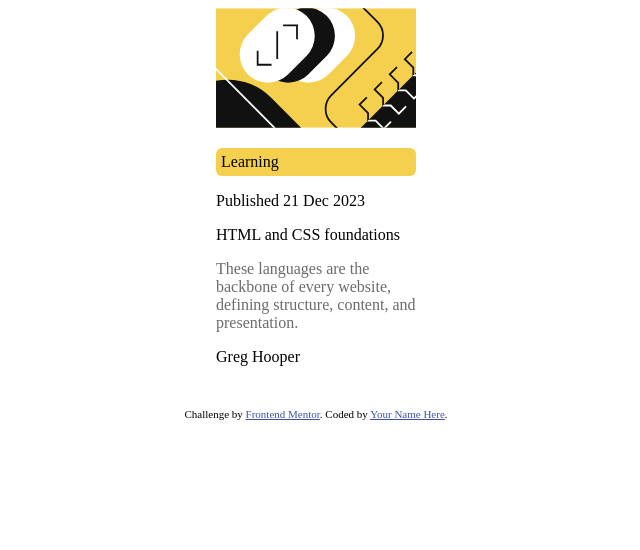
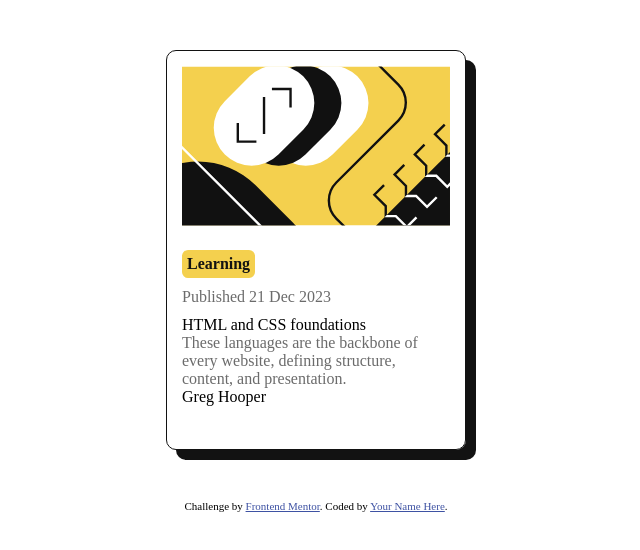
Before and after one commit to Aathiqa/blog_preview_card, a plain HTML site: page index.html in a window 1280 px wide. Shown: the whole page, without its empty margins (324-964 px from the left). Drawn offline with Linux system fonts and the light colour scheme.

Commit message:
Setting up card content

```diff
--- a/styles.css
+++ b/styles.css
@@ -5,8 +5,13 @@
     --Black: hsl(0, 0%, 7%);
 }
 
+* {
+    margin: 0px;
+    padding: 0px;
+    box-sizing: border-box;
+}
+
 .container {
-    box-shadow: black;
     display: flex;
     justify-content: center;
     align-items: center;
@@ -19,15 +24,29 @@ img {
 
 .card {
     /* it is centered becoz of justify-contnent and align-items set to center */
-    width: 200px;
+    width: 300px;
     height: 400px;
+    border: 1px var(--Black) solid;
+    box-shadow: 10px 10px var(--Black); /* right, bottom, blur */ /* check out drop-shadow */
+    border-radius: 10px;
+    padding: 15px;
+    margin: 50px;
 }
 
 .tag {
     border-radius: 6px;
-    color: black;
+    color: var(--Black);
     background-color: var(--Yellow);
     padding: 5px;
+    display: inline-block;
+    margin-top: 20px;
+    font-weight: bold;
+}
+
+
+.pub-date {
+    margin: 10px 0px 10px 0px; /* right,top,left,botton */
+    color: var(--Gray);
 }
 
 .content {
```
